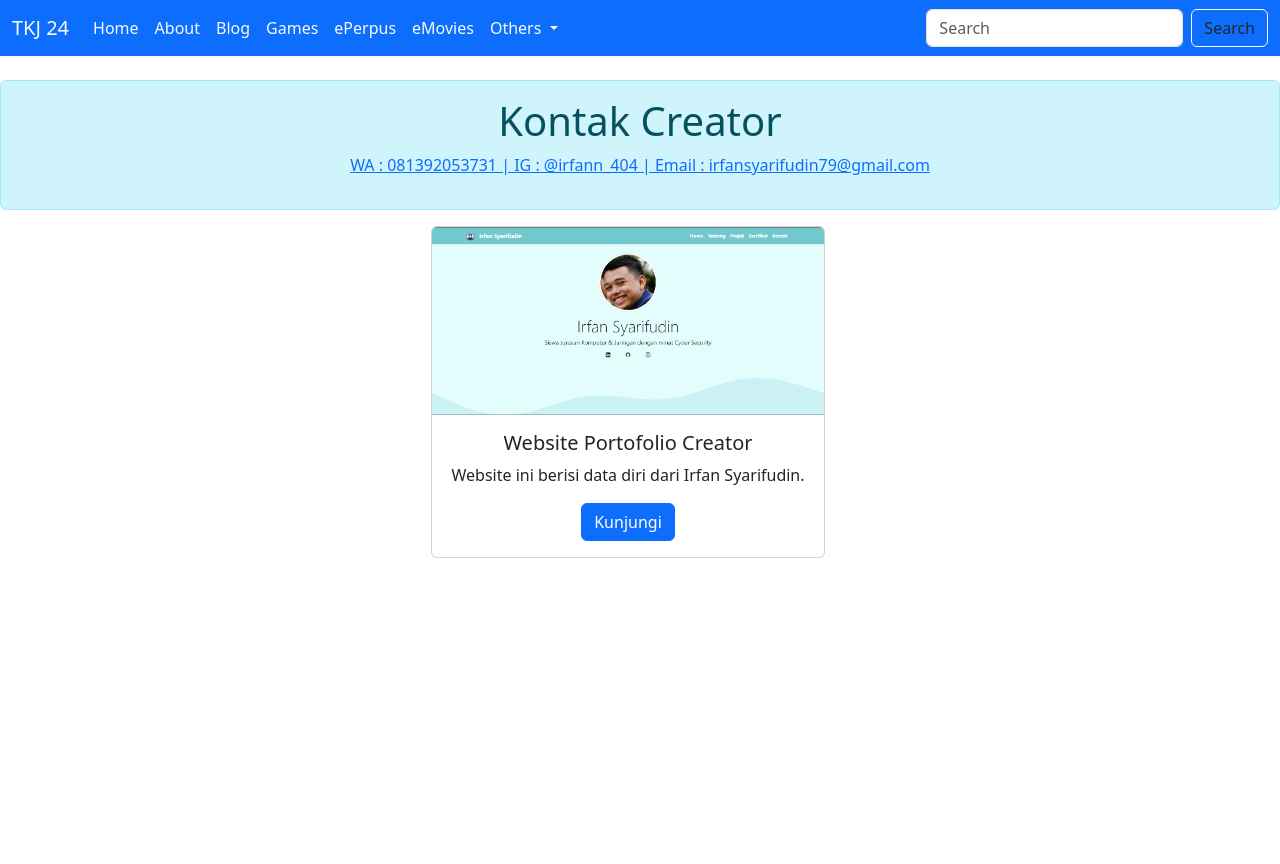
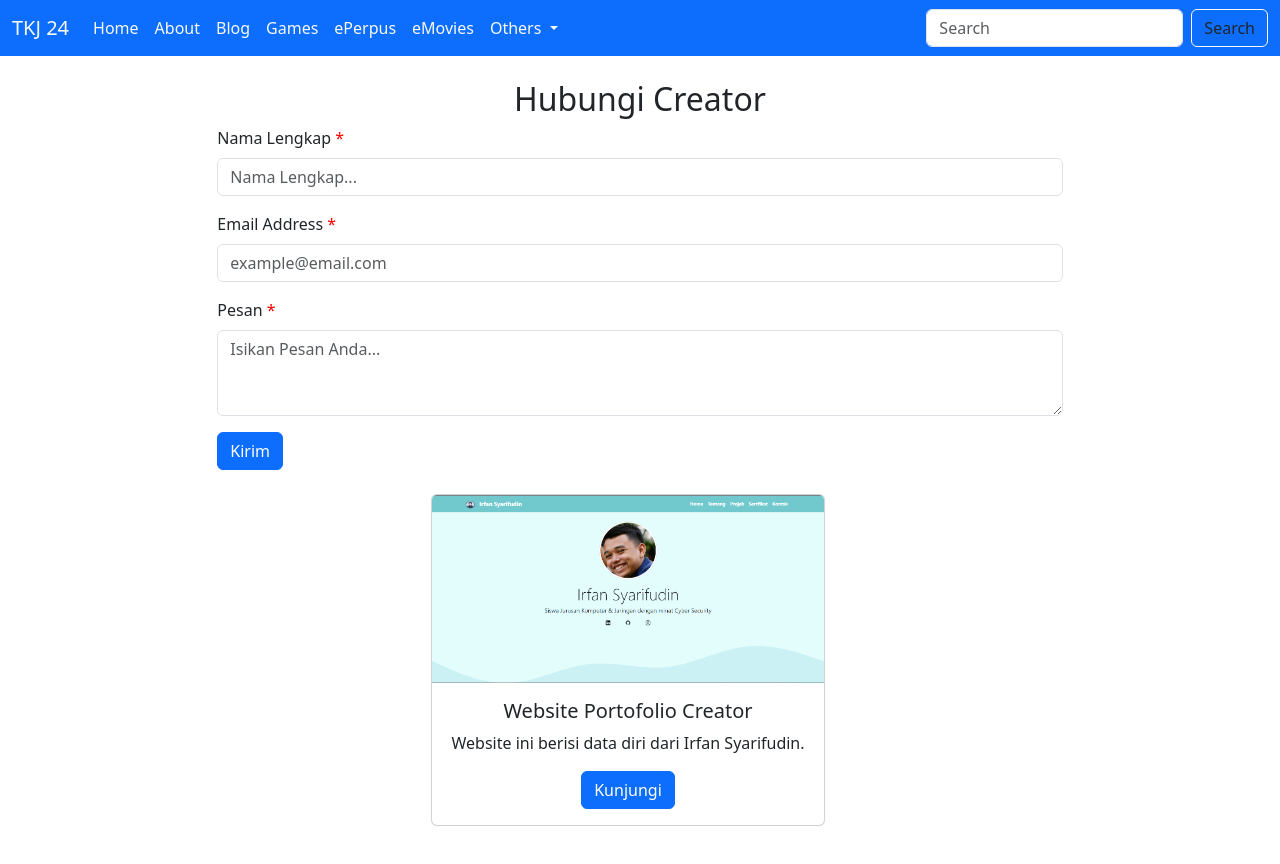
Before and after one commit to Irfan3006/website-kelas, a plain HTML site: page Website/contact/index.html in a window 1280 px wide. Drawn offline with nearby package versions, Linux system fonts and the light colour scheme.

Commit message:
Add Contact Form

```diff
--- a/Website/contact/index.html
+++ b/Website/contact/index.html
@@ -75,16 +75,38 @@
     </section>
     <br />
     <!-- First layout start -->
-    <div class="container-fluid text-dark" style="height: 100vh">
+    <section>
+      <h2 class="text-center">Hubungi Creator</h2>
+      <div class="row justify-content-center" data-aos="fade-up" data-aos-duration="900" data-aos-delay="250" data-aos-offset="150">
+        <div class="col-md-8">
+          <div class="alert my-alert alert-primary alert-dismissible fade show d-none mt-2" role="alert">
+            <strong>Pesan terkirim!</strong> Pesan Anda akan segera saya balas.
+            <button type="button" class="btn-close" data-bs-dismiss="alert" aria-label="Close"></button>
+          </div>
+          <form name="portofolio-contact-form">
+            <div class="mb-3">
+              <label for="nama" class="form-label">Nama Lengkap <span style="color: red">*</span></label>
+              <input class="form-control" id="nama" type="text" placeholder="Nama Lengkap..." name="nama" required />
+            </div>
+            <div class="mb-3">
+              <label for="email" class="form-label">Email Address <span style="color: red">*</span></label>
+              <input type="email" class="form-control" id="email" aria-describedby="email" placeholder="example@email.com" name="email" required />
+            </div>
+            <div class="mb-3">
+              <label for="pesan" class="form-label">Pesan <span style="color: red">*</span></label>
+              <textarea class="form-control" id="pesan" rows="3" placeholder="Isikan Pesan Anda..." name="pesan" required></textarea>
+            </div>
+            <button type="submit" class="btn btn-primary btn-kirim">Kirim</button>
+            <button class="btn btn-primary btn-loading d-none" type="button" disabled>
+              <span class="spinner-border spinner-border-sm" aria-hidden="true"></span>
+              <span role="status">Loading...</span>
+            </button>
+          </form>
+        </div>
+      </div>
+    </section>
+    <div class="container-fluid text-dark mt-4" style="height: 100vh">
       <div class="row text-center align-items-center">
-        <div class="alert alert-info" role="alert">
-          <h1>Kontak Creator</h1>
-          <p>
-            <a href="https://wa.link/q9f8il">WA : 081392053731 | </a>
-            <a href="https://www.instagram.com/irfann_404/">IG : @irfann_404 | </a>
-            <a href="mailto:irfansyarifudin79@gmail.com?subject=hello%20irfan&body=saya%20tertarik%20kerja%20sama%20dengan%20kamu!!!%0A%0A%0A%0A%0A%0A%0A%0A%0ATAPI%20BOHONG">Email : irfansyarifudin79@gmail.com</a>
-          </p>
-        </div>
         <div class="row justify-content-center">
           <div class="col-md-4 mb-3">
             <div class="card">
@@ -109,6 +131,36 @@
     </section>
     <br />
     <script src="https://cdn.jsdelivr.net/npm/bootstrap@5.3.1/dist/js/bootstrap.bundle.min.js" integrity="sha384-HwwvtgBNo3bZJJLYd8oVXjrBZt8cqVSpeBNS5n7C8IVInixGAoxmnlMuBnhbgrkm" crossorigin="anonymous"></script>
+
+    <script>
+      const scriptURL = "https://script.google.com/macros/s/AKfycbwFtTt9_DEUZ3NtljVvr9i7OlIdUgZHMo10ewoOF5Noqik71_csInbSoGVfcFoU8YFmqw/exec";
+      const form = document.forms["portofolio-contact-form"];
+      const btnKirim = document.querySelector(".btn-kirim");
+      const btnLoading = document.querySelector(".btn-loading");
+      const myAlert = document.querySelector(".my-alert");
+
+      form.addEventListener("submit", (e) => {
+        e.preventDefault();
+        // Ketika Tombol Submit diklik
+        // Tampilkan loading
+        btnLoading.classList.toggle("d-none");
+        btnKirim.classList.toggle("d-none");
+
+        fetch(scriptURL, { method: "POST", body: new FormData(form) })
+          .then((response) => {
+            // Ketika Tombol Submit diklik
+            // hilangkan loading
+            btnLoading.classList.toggle("d-none");
+            btnKirim.classList.toggle("d-none");
+            // tampilkan alert
+            myAlert.classList.toggle("d-none");
+            // reset form
+            form.reset();
+            console.log("Success!", response);
+          })
+          .catch((error) => console.error("Error!", error.message));
+      });
+    </script>
   </body>
 </html>
 
```
